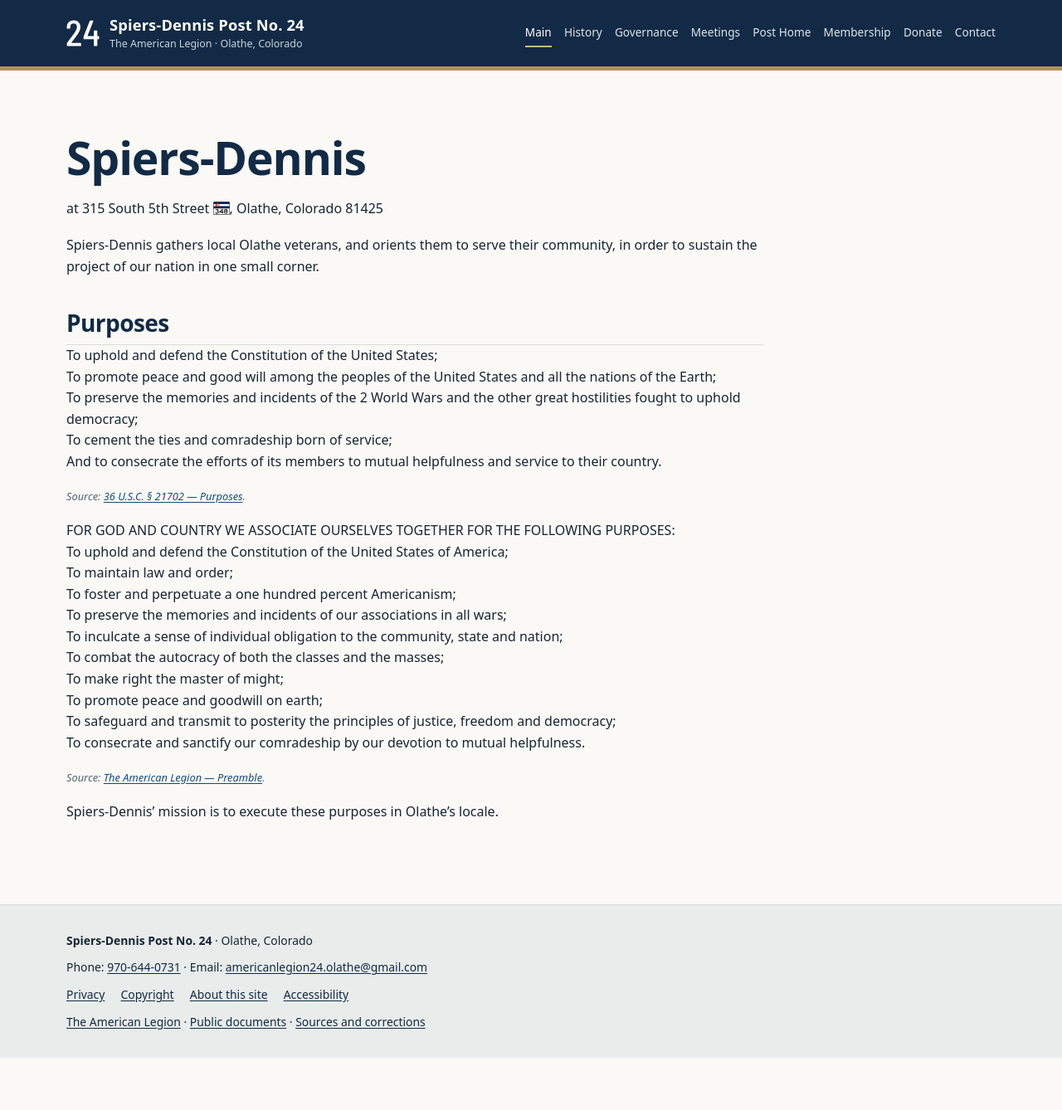
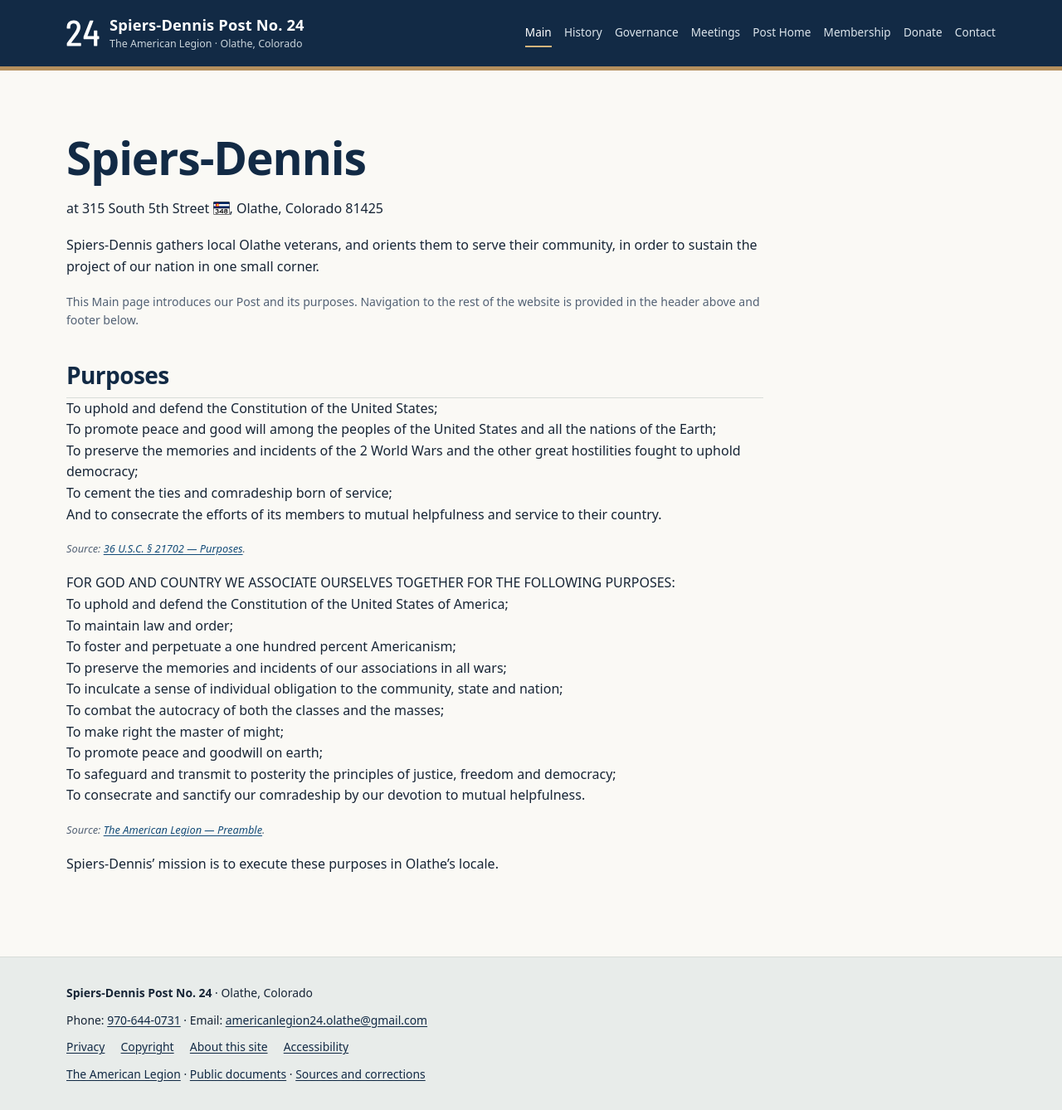
Before and after one commit to SPIERS-DENNIS-POST/spiers-dennis-post.github.io, a Jekyll site: the page built from index.md, in a window 1280 px wide. Shown: the whole page at 83% size. Built offline with Jekyll 4.4.1, drawn with Linux system fonts in a browser that asks for light colours; before the commit the page ends 1275 px from its top, so only the background shows below that.

Commit message:
Clarify Main page purpose and site navigation

```diff
--- a/index.md
+++ b/index.md
@@ -8,6 +8,7 @@ provenance_ids: [post-visitor-entrance-2026-11-10]
 <h1>Spiers-Dennis</h1>
 <p>at 315 South 5th Street&nbsp;<img src="{{ '/assets/images/colorado-348-wide.svg' | relative_url }}" alt="Colorado Highway 348" width="20" height="16" style="height:1em;width:auto;vertical-align:-.12em">, Olathe, Colorado 81425</p>
 <p>Spiers-Dennis gathers local Olathe veterans, and orients them to serve their community, in order to sustain the project of our nation in one small corner.</p>
+<p class="entry-meta">This Main page introduces our Post and its purposes. Navigation to the rest of the website is provided in the header above and footer below.</p>
 <section class="prose" aria-labelledby="purposes">
 <div class="section-head"><h2 id="purposes">Purposes</h2></div>
 <p>To uphold and defend the Constitution of the United States;<br>
```
